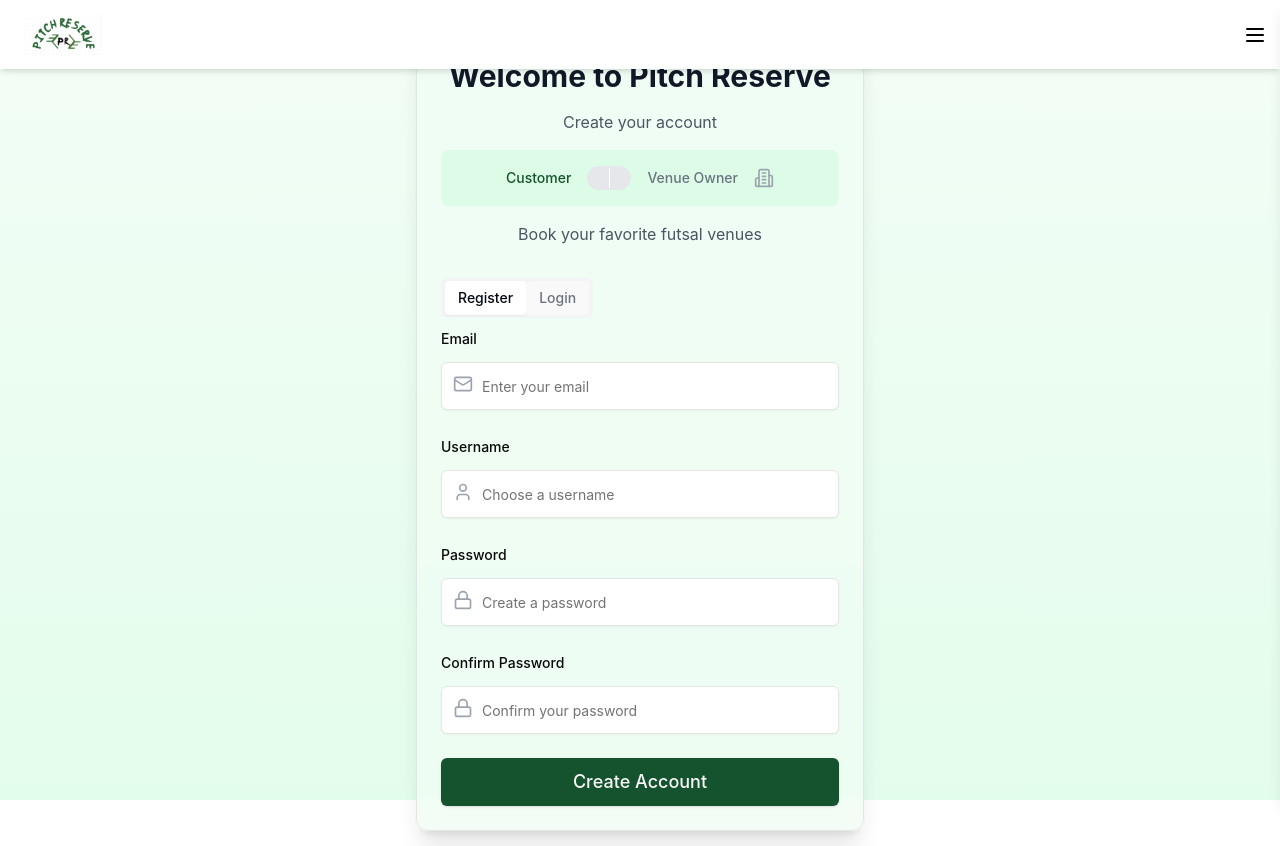
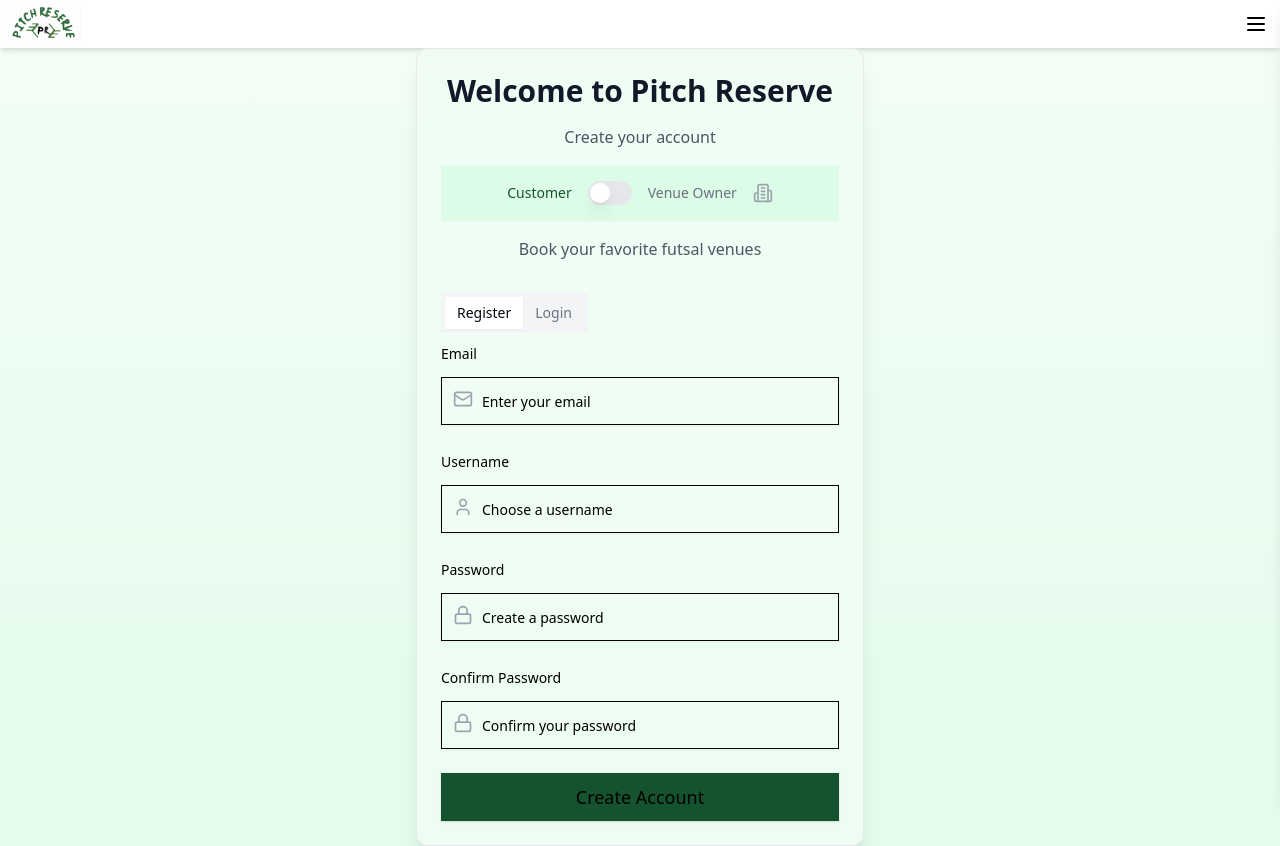
Before and after one commit to SwohamKayastha/PitchReserve, a React (Vite) app in the folder frontend/: page /login in a window 1280 px wide. Before the commit the page ends 800 px from the top, so only its background shows below. Built offline with nearby package versions, Linux system fonts and the light colour scheme.

Commit message:
listing page ,and changes in the login page scrollable

```diff
--- a/frontend/src/App.jsx
+++ b/frontend/src/App.jsx
@@ -10,6 +10,7 @@
 import Error from './pages/error';
 import FeaturesAndBlog from './pages/newFeatures';
 import FutsalDetail from './pages/afterVenueSelection';
+import FutsalBookingPage from './pages/toBook';
 
 // Main App component
 function App() {
@@ -26,6 +27,7 @@
         <Route path="/error" element={<Error />} />
         <Route path="/newFeatures" element={<FeaturesAndBlog />} />
         <Route path="/afterVenueSelection" element={<FutsalDetail />} />
+        <Route path="/toBook" element={<FutsalBookingPage />} />
         {/* <Route path="*" element={<Navigate to="/error" replace />} /> */}
       </Routes>
     </BrowserRouter>
--- a/frontend/src/index.css
+++ b/frontend/src/index.css
@@ -3,142 +3,3 @@
 @tailwind utilities;
 
 /* ... */
-
-@layer components {
-  .all-\[unset\]{
-    all: unset;
-  }
-}
-:root {
-  font-family: Inter, system-ui, Avenir, Helvetica, Arial, sans-serif;
-  line-height: 1.5;
-  font-weight: 400;
-
-  color-scheme: light dark;
-  color: rgba(255, 255, 255, 0.87);
-  background-color: #242424;
-
-  font-synthesis: none;
-  text-rendering: optimizeLegibility;
-  -webkit-font-smoothing: antialiased;
-  -moz-osx-font-smoothing: grayscale;
-}
-
-a {
-  font-weight: 500;
-  color: #646cff;
-  text-decoration: inherit;
-}
-a:hover {
-  color: #535bf2;
-}
-
-body {
-  margin: 0;
-  display: flex;
-  place-items: center;
-  min-width: 320px;
-  min-height: 100vh;
-}
-
-h1 {
-  font-size: 3.2em;
-  line-height: 1.1;
-}
-
-button {
-  border-radius: 8px;
-  border: 1px solid transparent;
-  padding: 0.6em 1.2em;
-  font-size: 1em;
-  font-weight: 500;
-  font-family: inherit;
-  background-color: #1a1a1a;
-  cursor: pointer;
-  transition: border-color 0.25s;
-}
-button:hover {
-  border-color: #646cff;
-}
-button:focus,
-button:focus-visible {
-  outline: 4px auto -webkit-focus-ring-color;
-}
-
-@media (prefers-color-scheme: light) {
-  :root {
-    color: #213547;
-    background-color: #ffffff;
-  }
-  a:hover {
-    color: #747bff;
-  }
-  button {
-    background-color: #f9f9f9;
-  }
-}
-
-@layer base {
-  :root {
-    --background: 0 0% 100%;
-    --foreground: 0 0% 3.9%;
-    --card: 0 0% 100%;
-    --card-foreground: 0 0% 3.9%;
-    --popover: 0 0% 100%;
-    --popover-foreground: 0 0% 3.9%;
-    --primary: 0 0% 9%;
-    --primary-foreground: 0 0% 98%;
-    --secondary: 0 0% 96.1%;
-    --secondary-foreground: 0 0% 9%;
-    --muted: 0 0% 96.1%;
-    --muted-foreground: 0 0% 45.1%;
-    --accent: 0 0% 96.1%;
-    --accent-foreground: 0 0% 9%;
-    --destructive: 0 84.2% 60.2%;
-    --destructive-foreground: 0 0% 98%;
-    --border: 0 0% 89.8%;
-    --input: 0 0% 89.8%;
-    --ring: 0 0% 3.9%;
-    --chart-1: 12 76% 61%;
-    --chart-2: 173 58% 39%;
-    --chart-3: 197 37% 24%;
-    --chart-4: 43 74% 66%;
-    --chart-5: 27 87% 67%;
-    --radius: 0.5rem;
-  }
-  .dark {
-    --background: 0 0% 3.9%;
-    --foreground: 0 0% 98%;
-    --card: 0 0% 3.9%;
-    --card-foreground: 0 0% 98%;
-    --popover: 0 0% 3.9%;
-    --popover-foreground: 0 0% 98%;
-    --primary: 0 0% 98%;
-    --primary-foreground: 0 0% 9%;
-    --secondary: 0 0% 14.9%;
-    --secondary-foreground: 0 0% 98%;
-    --muted: 0 0% 14.9%;
-    --muted-foreground: 0 0% 63.9%;
-    --accent: 0 0% 14.9%;
-    --accent-foreground: 0 0% 98%;
-    --destructive: 0 62.8% 30.6%;
-    --destructive-foreground: 0 0% 98%;
-    --border: 0 0% 14.9%;
-    --input: 0 0% 14.9%;
-    --ring: 0 0% 83.1%;
-    --chart-1: 220 70% 50%;
-    --chart-2: 160 60% 45%;
-    --chart-3: 30 80% 55%;
-    --chart-4: 280 65% 60%;
-    --chart-5: 340 75% 55%;
-  }
-}
-
-@layer base {
-  * {
-    @apply border-border;
-  }
-  body {
-    @apply bg-background text-foreground;
-  }
-}
--- a/frontend/src/pages/Landing.jsx
+++ b/frontend/src/pages/Landing.jsx
@@ -89,7 +89,7 @@
                   {[
                     { name: 'Home', path: '/' },
                     { name: 'About Us', path: '/aboutUs' },
-                    { name: 'Book Venue', path: '/book' },
+                    { name: 'Book Venue', path: '/toBook' },
                     { name: 'Login/ Partnership', path: '/Partnership' },
                     { name: 'Subscriptions', path: '/afterVenueSelection' },
                     { name: 'Blogs', path: '/newFeatures' }
--- a/frontend/src/pages/login.jsx
+++ b/frontend/src/pages/login.jsx
@@ -1,14 +1,14 @@
-import React, { useState } from 'react';
-import { Link, useLocation } from 'react-router-dom';
-import { Card, CardHeader, CardContent } from '@/components/ui/card';
-import { Tabs, TabsContent, TabsList, TabsTrigger } from '@/components/ui/tabs';
-import { Switch } from '@/components/ui/switch';
-import { Building2, X, Menu } from 'lucide-react';
-import logo from '../assets/logo.png';
-import RegisterUserForm from '../components/LoginPage/User/RegisterForm';
-import LoginUserForm from '../components/LoginPage/User/LoginUserForm';
-import RegisterOwnerForm from '../components/LoginPage/Owner/RegisterOwnerForm';
-import LoginOwnerForm from '../components/LoginPage/Owner/LoginOwnerForm';
+import React, { useState } from "react";
+import { Link, useLocation } from "react-router-dom";
+import { Card, CardHeader, CardContent } from "@/components/ui/card";
+import { Tabs, TabsContent, TabsList, TabsTrigger } from "@/components/ui/tabs";
+import { Switch } from "@/components/ui/switch";
+import { Building2, X, Menu } from "lucide-react";
+import logo from "../assets/logo.png";
+import RegisterUserForm from "../components/LoginPage/User/RegisterForm";
+import LoginUserForm from "../components/LoginPage/User/LoginUserForm";
+import RegisterOwnerForm from "../components/LoginPage/Owner/RegisterOwnerForm";
+import LoginOwnerForm from "../components/LoginPage/Owner/LoginOwnerForm";
 
 const TitleBar = () => {
   const [isMenuOpen, setMenuOpen] = useState(false);
@@ -16,18 +16,18 @@
   const toggleMenu = () => setMenuOpen(!isMenuOpen);
 
   return (
-    <div className="fixed top-0 left-0 w-full flex justify-between items-center p-1 z-50 bg-white shadow-md">
+    <div className="w-full flex justify-between items-center p-1  bg-white shadow-md">
       <div className="flex items-center">
         <button className="flex items-center bg-transparent hover:bg-gray-100 rounded-lg">
           <div className="relative h-10 w-auto p-0">
-            <a href='/'>
+            <a href="/">
               <img
                 src={logo}
                 alt="Logo"
                 className="h-10 w-auto"
                 style={{
-                  filter: 'brightness(1) contrast(1)',
-                  backgroundColor: 'transparent'
+                  filter: "brightness(1) contrast(1)",
+                  backgroundColor: "transparent",
                 }}
               />
             </a>
@@ -45,7 +45,7 @@
 
         <div
           className={`fixed right-0 top-0 w-64 h-full bg-gray-900 shadow-lg transform transition-transform duration-300 ease-in-out ${
-            isMenuOpen ? 'translate-x-0' : 'translate-x-full'
+            isMenuOpen ? "translate-x-0" : "translate-x-full"
           } z-50`}
         >
           <div className="flex flex-col p-4">
@@ -59,12 +59,12 @@
             <nav className="mt-8">
               <ul className="space-y-4">
                 {[
-                  { name: 'Home', path: '/' },
-                  { name: 'About Us', path: '/aboutUs' },
-                  { name: 'Book Venue', path: '/book' },
-                  { name: 'Login/ Partnership', path: '/Partnership' },
-                  { name: 'Subscriptions', path: '/subscriptions' },
-                  { name: 'Blogs', path: '/blogs' }
+                  { name: "Home", path: "/" },
+                  { name: "About Us", path: "/aboutUs" },
+                  { name: "Book Venue", path: "/book" },
+                  { name: "Login/ Partnership", path: "/Partnership" },
+                  { name: "Subscriptions", path: "/subscriptions" },
+                  { name: "Blogs", path: "/blogs" },
                 ].map((item) => (
                   <li key={item.name}>
                     <Link
@@ -94,7 +94,7 @@
   const location = useLocation();
   const fromPartnership = location.state?.fromPartnership || false;
 
-  const [activeTab, setActiveTab] = useState('register');
+  const [activeTab, setActiveTab] = useState("register");
   const [isOwner, setIsOwner] = useState(fromPartnership || false);
 
   const handleSwitchChange = (checked) => {
@@ -102,27 +102,26 @@
   };
 
   return (
-    <div
-      className="min-h-screen bg-gradient-to-b from-green-50/80 to-green-100/80 relative"
-      style={{
-        backgroundSize: 'cover',
-        backgroundPosition: 'center',
-        backgroundRepeat: 'no-repeat',
-        minHeight: '100vh',
-        width: '100vw',
-      }}
-    >
+    <div className="flex flex-col  bg-gradient-to-b from-green-50/80 to-green-100/80 ">
       <TitleBar />
-      <div className="fixed inset-0 flex items-center justify-center">
-        <div className="w-full max-w-md px-0 py-8 mt-16">
+      <div className="inset-0 flex items-center justify-center">
+        <div className="w-full max-w-md px-0">
           <Card className="shadow-xl bg-green-50/80 backdrop-blur-sm">
             <CardHeader className="text-center space-y-4 pb-8">
-              <h2 className="text-3xl font-bold text-gray-900">Welcome to Pitch Reserve</h2>
+              <h2 className="text-3xl font-bold text-gray-900">
+                Welcome to Pitch Reserve
+              </h2>
               <p className="text-gray-600">
-                {activeTab !== 'login' ? 'Create your account' : 'Sign in to your account'}
+                {activeTab !== "login"
+                  ? "Create your account"
+                  : "Sign in to your account"}
               </p>
               <div className="flex items-center justify-center space-x-4 p-4 bg-green-100 rounded-lg">
-                <span className={`text-sm font-medium ${!isOwner ? 'text-green-900' : 'text-gray-500'}`}>
+                <span
+                  className={`text-sm font-medium ${
+                    !isOwner ? "text-green-900" : "text-gray-500"
+                  }`}
+                >
                   Customer
                 </span>
                 <Switch
@@ -131,10 +130,18 @@
                   onCheckedChange={handleSwitchChange}
                   className="data-[state=checked]:bg-green-900"
                 />
-                <span className={`text-sm font-medium ${isOwner ? 'text-green-900' : 'text-gray-500'}`}>
+                <span
+                  className={`text-sm font-medium ${
+                    isOwner ? "text-green-900" : "text-gray-500"
+                  }`}
+                >
                   Venue Owner
                 </span>
-                <Building2 className={`h-5 w-5 ${isOwner ? 'text-green-900' : 'text-gray-400'}`} />
+                <Building2
+                  className={`h-5 w-5 ${
+                    isOwner ? "text-green-900" : "text-gray-400"
+                  }`}
+                />
               </div>
               <p className="text-gray-600">
                 {isOwner
@@ -143,7 +150,11 @@
               </p>
             </CardHeader>
             <CardContent>
-              <Tabs value={activeTab} onValueChange={setActiveTab} className="w-full">
+              <Tabs
+                value={activeTab}
+                onValueChange={setActiveTab}
+                className="w-full"
+              >
                 <TabsList className="grid w-full grid-cols-2 mb-8 bg-green-100 rounded-lg">
                   <TabsTrigger value="register">Register</TabsTrigger>
                   <TabsTrigger value="login">Login</TabsTrigger>
@@ -164,7 +175,6 @@
                 <TabsContent value="login">
                   {isOwner ? <LoginOwnerForm /> : <LoginUserForm />}
                 </TabsContent>
-
               </Tabs>
             </CardContent>
           </Card>
```
Also changed, not shown: frontend/src/pages/toBook.jsx (+150 -44 lines), frontend/src/components/futsalCard.jsx (added).
